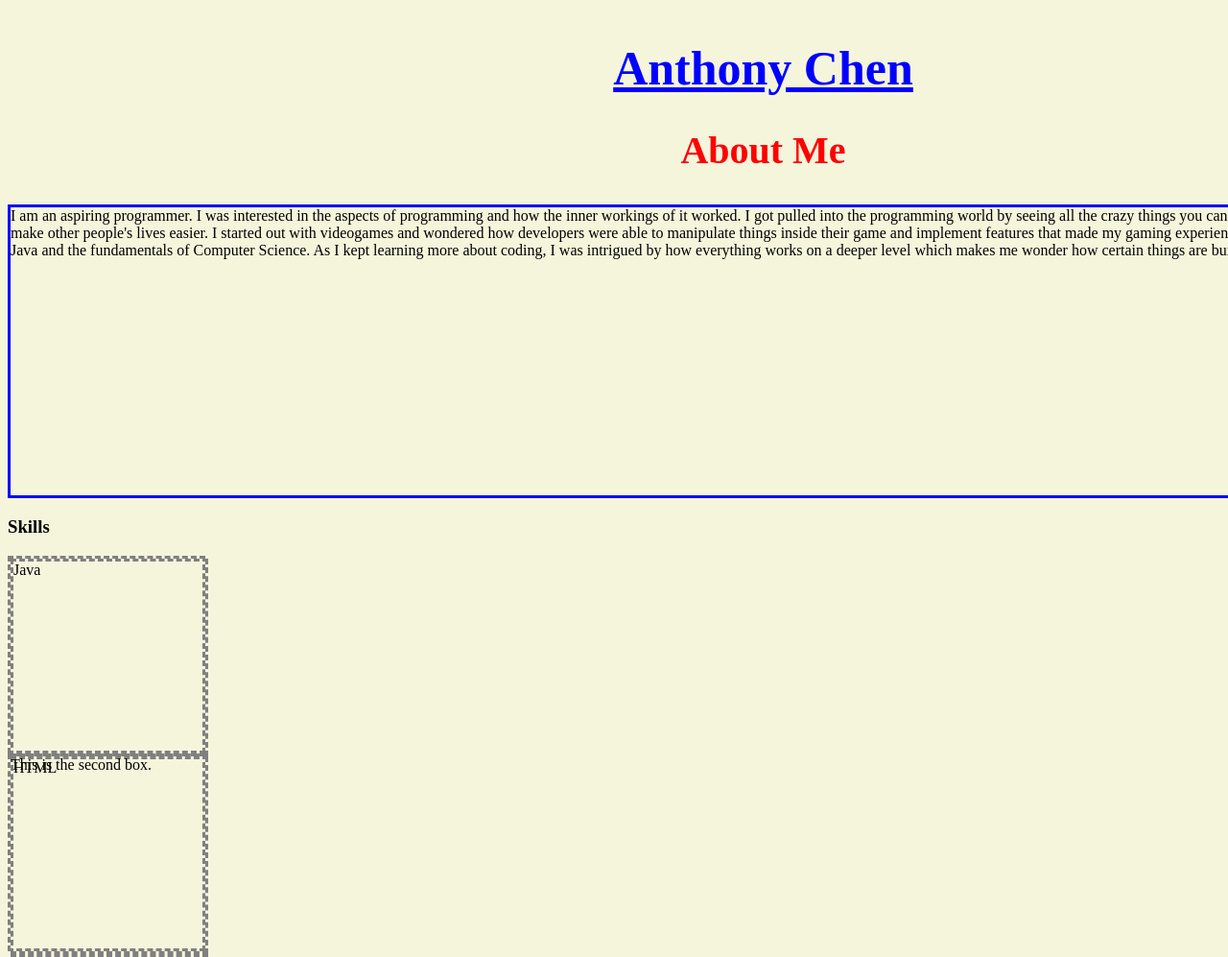
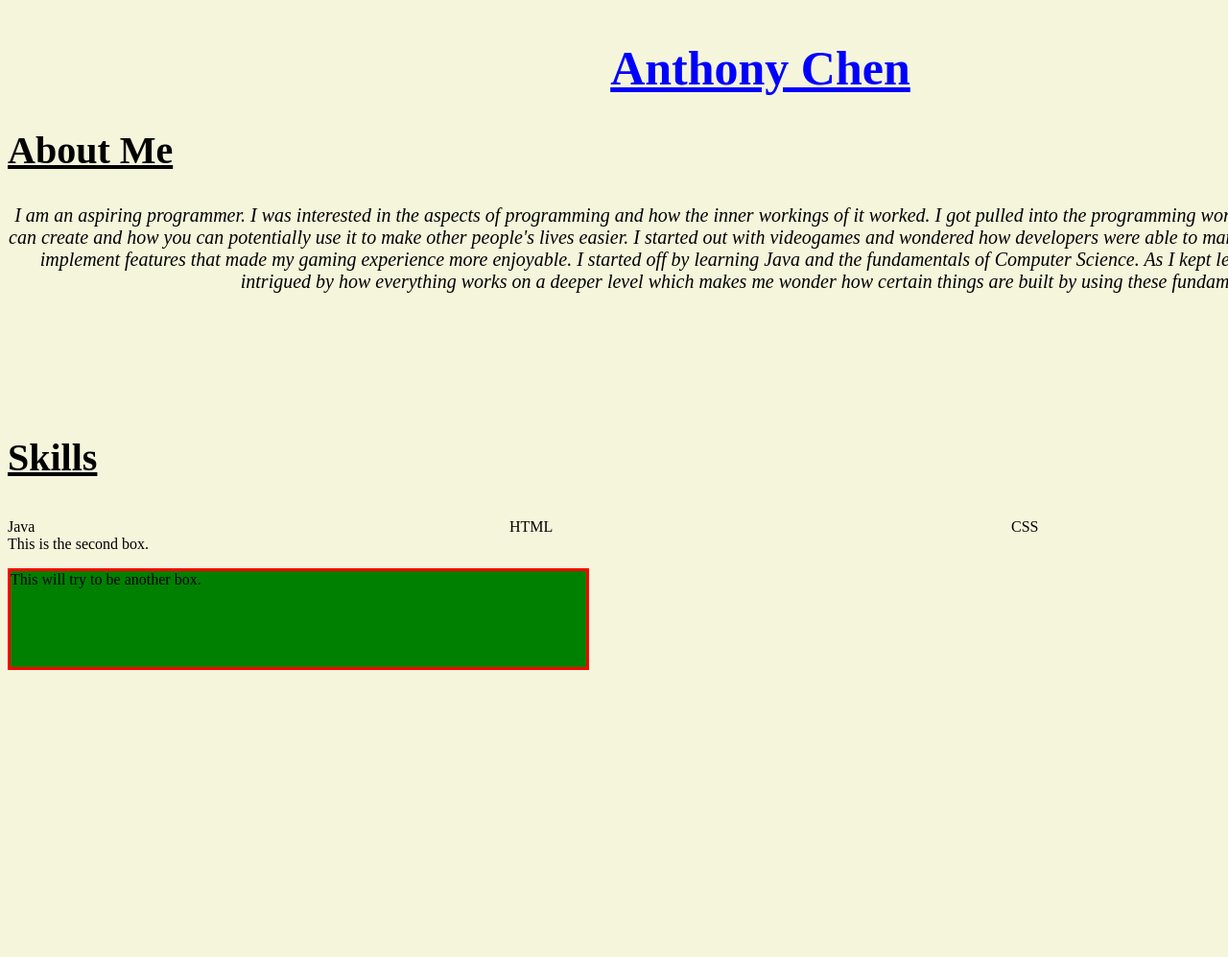
Before and after one commit to AntwonC/PersonalWebsite, a plain HTML site: page index.html in a window 1280 px wide. Shown: the top 997 px of the page at 96% size. After the commit the page ends 800 px from the top, so only its background shows below. Drawn offline with Linux system fonts and the light colour scheme.

Commit message:
Added info and added skills

```diff
--- a/style.css
+++ b/style.css
@@ -3,19 +3,22 @@ h1  {
     font-size: 50px;
     text-align: center;
     text-decoration: underline;
+    width: 1569px;
 
 
 }
 
 h2  {
-    color: red;
+    color: black;
     font-size: 40px;
-    text-align: center;
+    text-decoration: underline;
     display: flex;
-    justify-content: center;
-    flex: 1 20px;
 
+}
 
+h3  {
+    font-size: 40px;
+    text-decoration: underline;
 }
 
 html    {
@@ -26,21 +29,23 @@ html    {
 }
 
 #AboutMe {
-    text-align: left;
+    text-align: center;
     width: 1569px;
-    height: 300px;
-    display: grid;
-    border: solid;
-    border-color: blue;
-    grid-template-areas: 1fr 1fr 1fr;
+    height: 200px;
+    display: flex;
+   /* border: solid; /* 1569 */
+   /* border-color: blue; */
+ /*   flex:  1 30px; */
+    font-style: oblique;
+    font-size: 20px;
 
 }
 
 div {
-    border: dashed;
+   /* border: dashed; */
     border-color: grey;
-    width: 200px;
-    height: 200px;
+   /* width: 200px;
+    height: 200px; */
     display: grid;
     grid-template-areas: 1fr 1fr 1fr;
 
@@ -57,4 +62,9 @@ div {
 
 }
 
+.Skills {
+    display: grid;
+    grid-template-columns: 1fr 1fr 1fr;
+}
+
 /* <input class = "button" type = "button" value = "This is a button"> */
```
